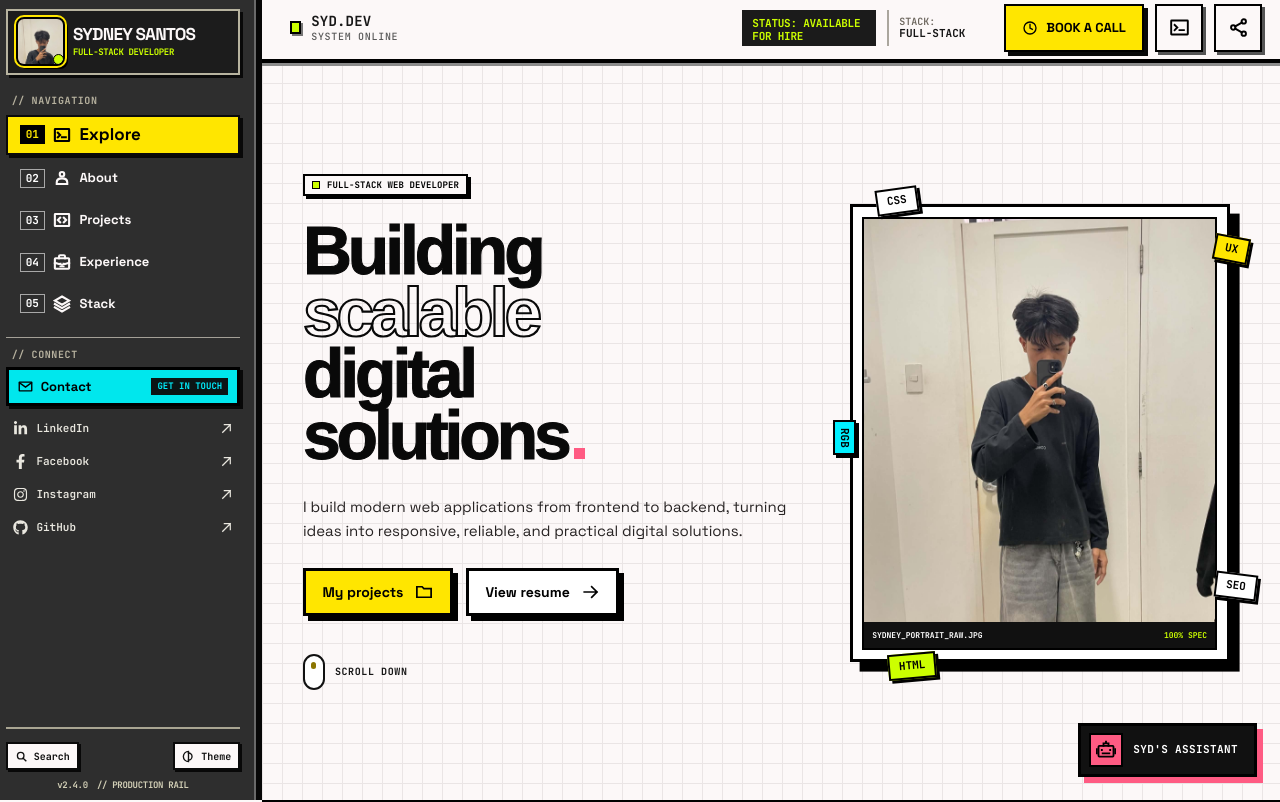
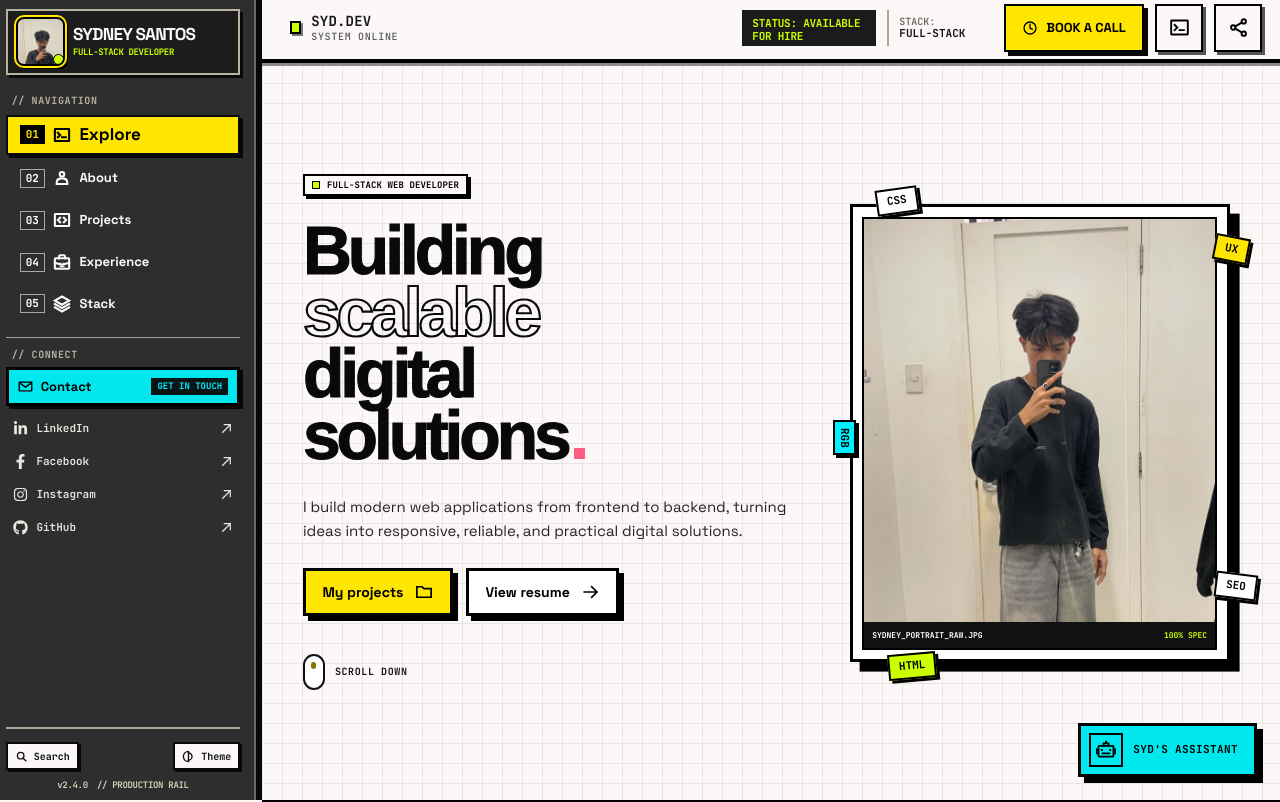
Before and after one commit to Syddevv/Portfolio-V2, a React (Vite) app in the folder my-portfolio/: page /#explore in a window 1280 px wide. Shown: the top 802 px of the page. Built offline with nearby package versions, Linux system fonts and the light colour scheme.

Commit message:
Update PortfolioAssistant styles for improved UI; remove placeholder text from AssistantMessage

```diff
--- a/my-portfolio/src/components/assistant/PortfolioAssistant.css
+++ b/my-portfolio/src/components/assistant/PortfolioAssistant.css
@@ -9,16 +9,16 @@
   min-height: 52px;
   padding: 7px 16px 7px 8px;
   border: 3px solid #000;
-  background: #111;
-  box-shadow: 6px 6px 0 #ff5b83;
-  color: #fff;
+  background: #00e7ed;
+  box-shadow: 6px 6px 0 #000;
+  color: #000;
   font: 700 clamp(11px, .75vw, 14px)/1 var(--font-mono);
   letter-spacing: .035em;
   transition: translate .14s steps(2, end), box-shadow .14s steps(2, end);
 }
-.assistant-trigger > span { display: grid; place-items: center; width: 34px; height: 34px; border: 2px solid #000; background: #ff5b83; color: #000; }
+.assistant-trigger > span { display: grid; place-items: center; width: 34px; height: 34px; border: 2px solid #000; background: #00e7ed; color: #000; }
 .assistant-trigger svg { width: 20px; height: 20px; }
-.assistant-trigger:hover { translate: 2px 2px; box-shadow: 4px 4px 0 #ff5b83; }
+.assistant-trigger:hover { translate: 2px 2px; background: #00f0ff; box-shadow: 4px 4px 0 #000; }
 .assistant-trigger:focus-visible { outline: 3px solid #00f0ff; outline-offset: 5px; }
 
 .assistant-panel {
@@ -64,7 +64,6 @@
 
 .assistant-conversation { min-height: 0; flex: 1; overflow-y: auto; padding: clamp(18px, 2vw, 28px); }
 .assistant-message { width: min(100%, 310px); padding: 14px 13px 16px; border: 3px solid #000; background: #fff; box-shadow: 5px 5px 0 #000; }
-.assistant-message p { margin: 0 0 10px; font: 700 10px/1 var(--font-mono); letter-spacing: .05em; }
 .assistant-message > span { display: block; font-size: 14px; line-height: 1.43; }
 
 .assistant-composer { padding: 13px 12px 12px; border-top: 4px solid #000; background: #f3f0e9; }
--- a/my-portfolio/src/components/assistant/PortfolioAssistant.tsx
+++ b/my-portfolio/src/components/assistant/PortfolioAssistant.tsx
@@ -39,7 +39,6 @@ function AssistantHeader({ closeButtonRef, onReset, onClose }: AssistantHeaderPr
 function AssistantMessage({ message }: { message: ChatMessage }) {
   return (
     <article className={`assistant-message assistant-message--${message.role}`}>
-      <p>01 / HELLO</p>
       <span>{message.content}</span>
     </article>
   )
```
